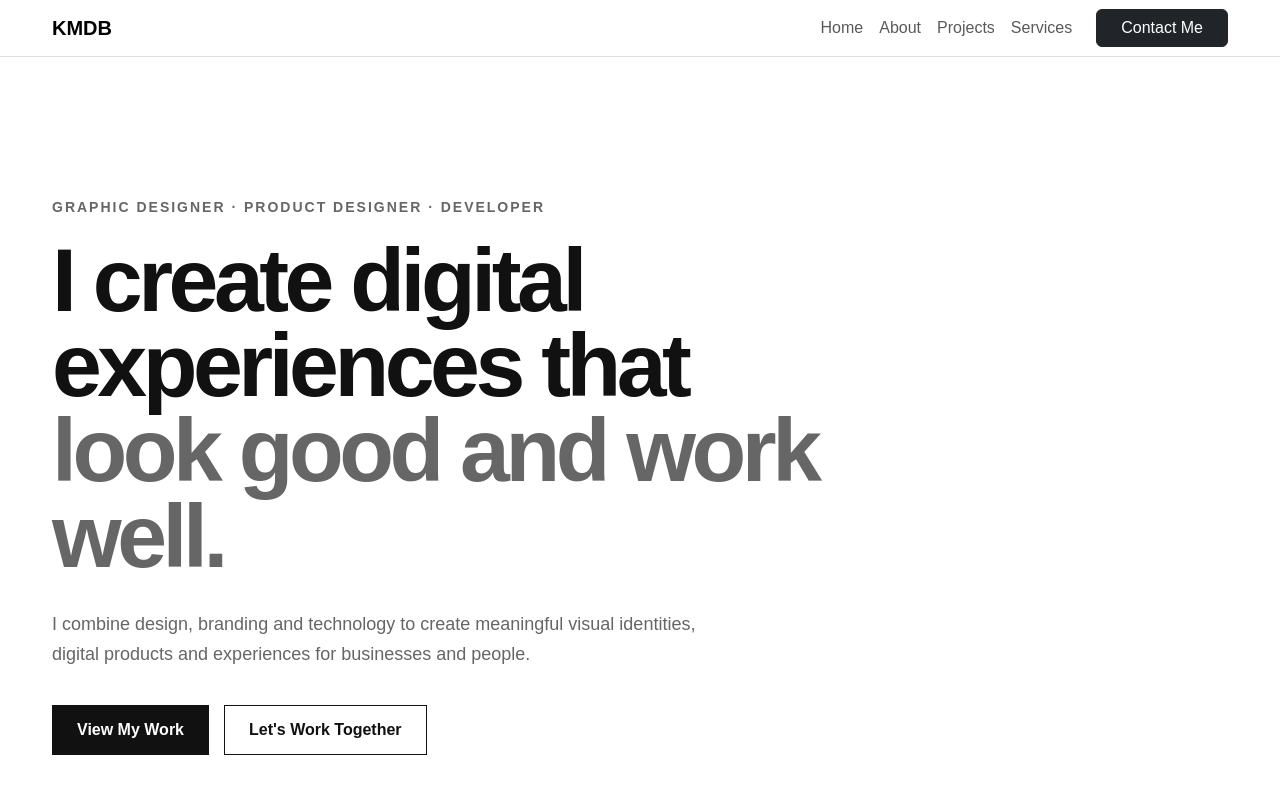
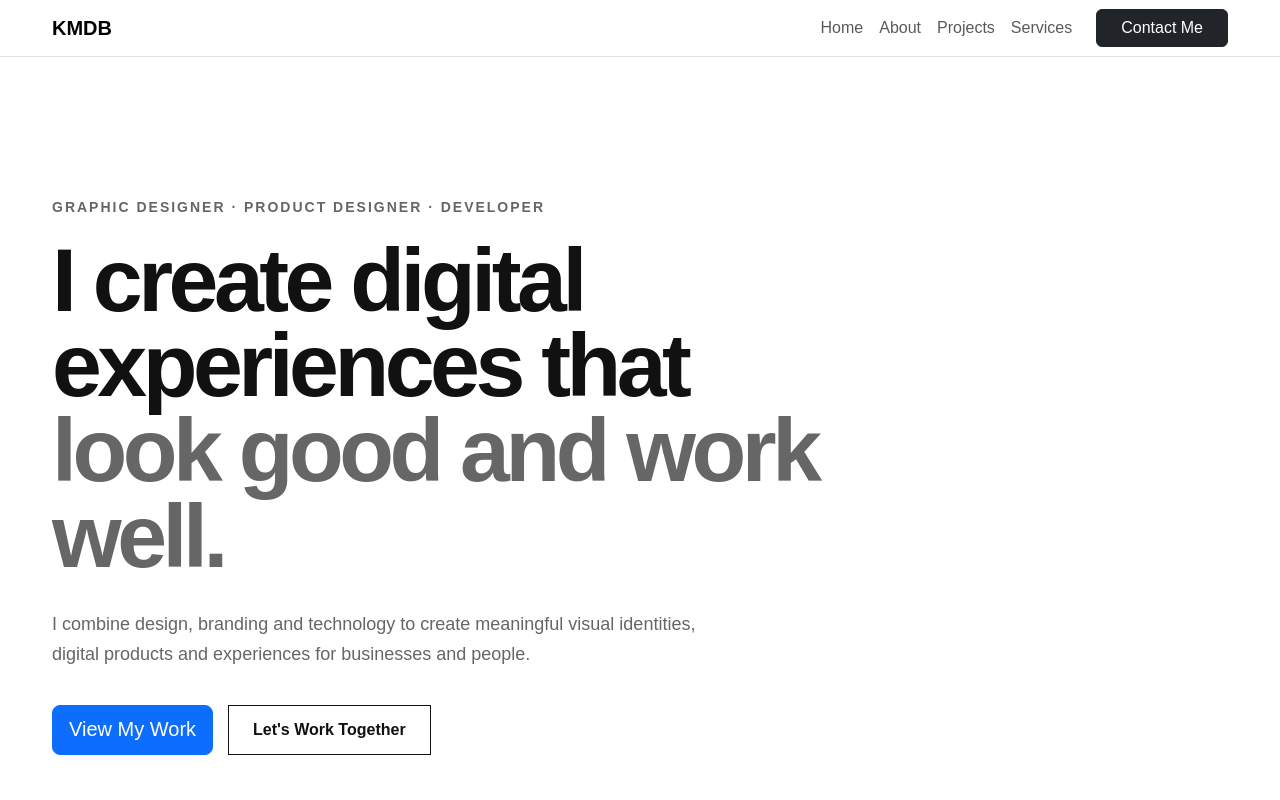
Before and after one commit to Perfected1/KMDB-Portfolio, a React (Vite) app: page / in a window 1280 px wide. Shown: the top 800 px of the page. Built offline with nearby package versions, Linux system fonts and the light colour scheme.

Commit message:
Add grayscale hover effect to projects

```diff
--- a/src/sections/Hero.jsx
+++ b/src/sections/Hero.jsx
@@ -21,11 +21,11 @@ function Hero() {
             </p>
 
             <div className="hero-actions">
-              <a href="#projects" className="btn-primary-custom">
+              <a href="#projects" className="btn btn-primary btn-lg">
                 View My Work
               </a>
 
-              <a href="/contact" className="btn-outline-custom">
+              <a href="/contact" className="btn btn-outline-custom">
                 Let's Work Together
               </a>
             </div>
```
